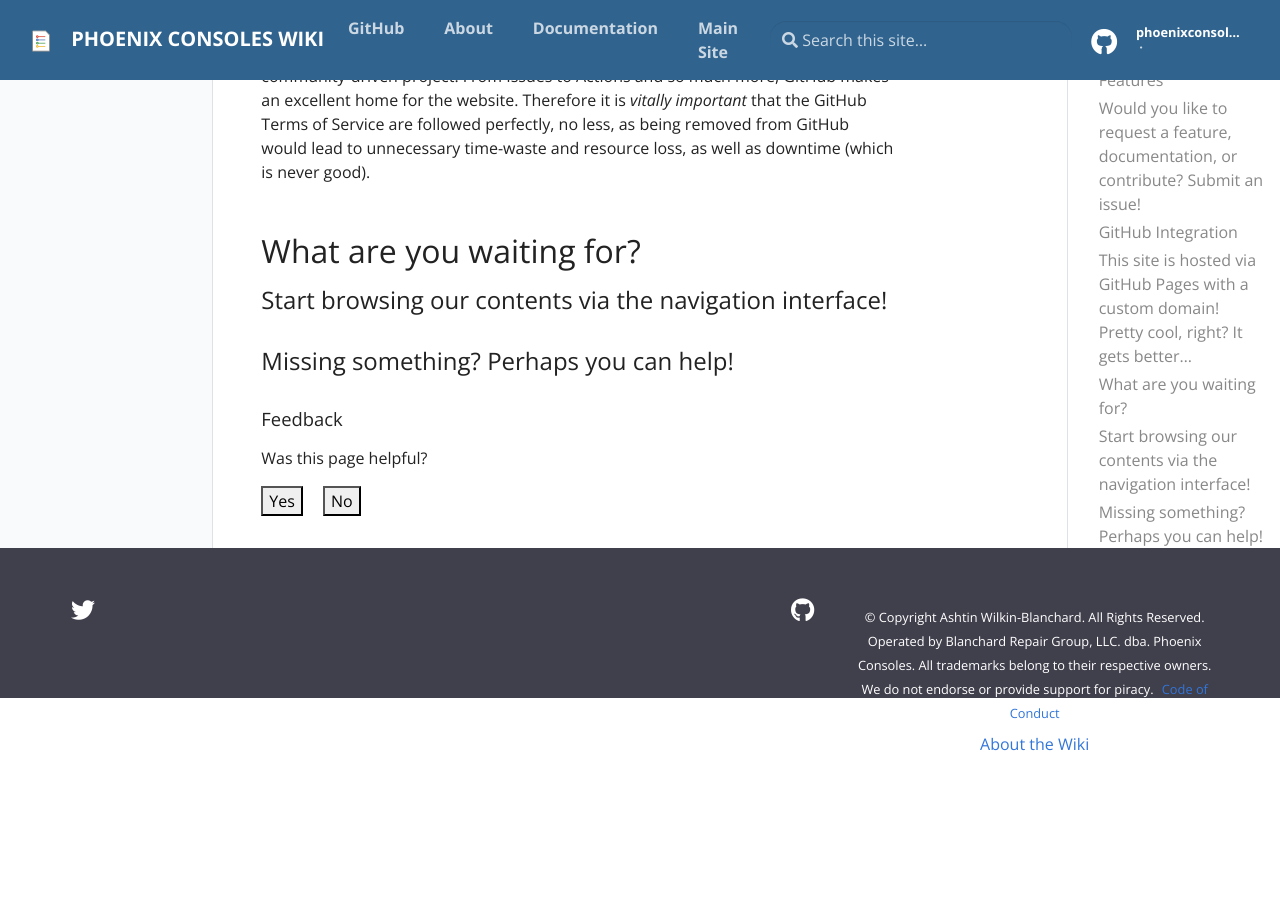
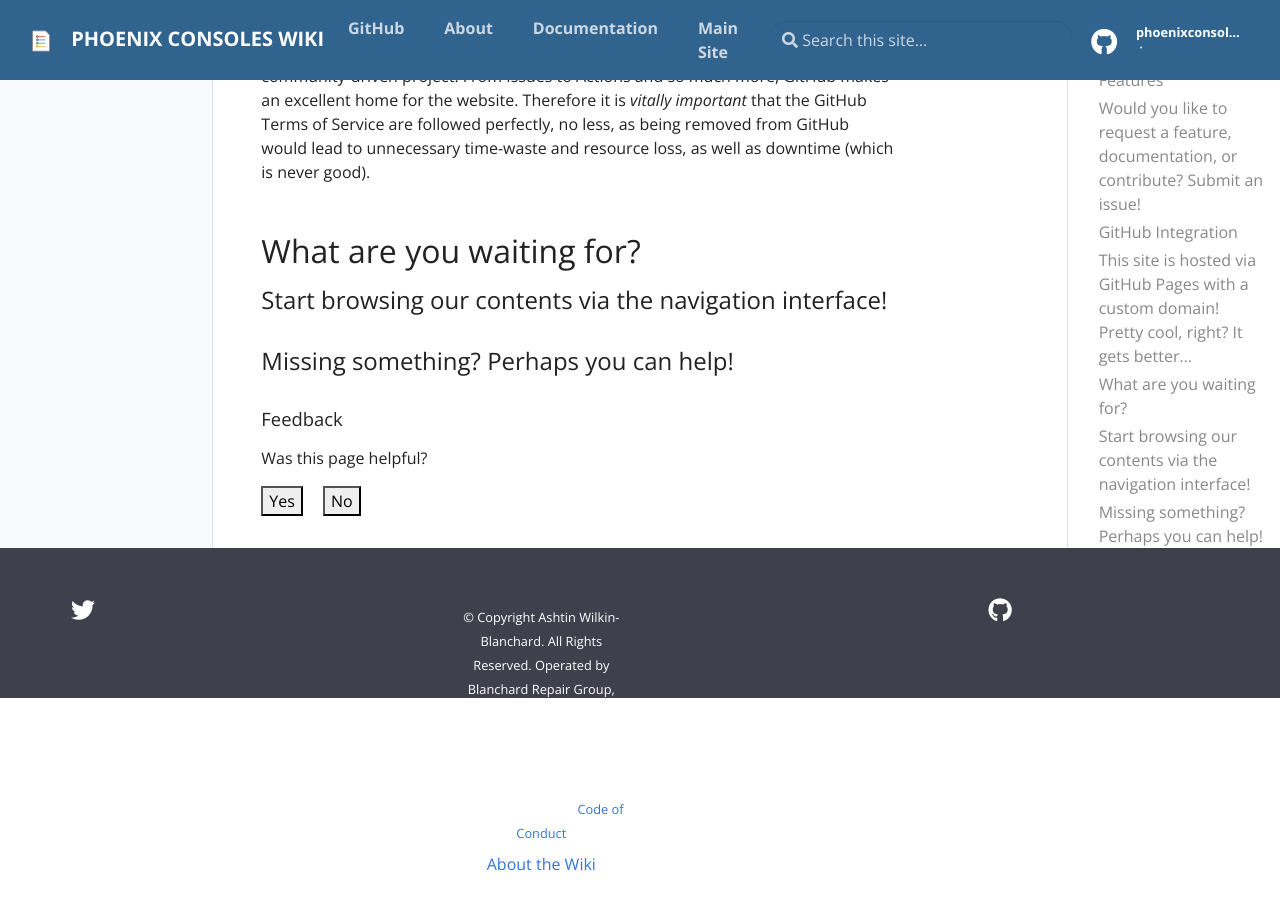
Before and after one commit to PhoenixConsoles/wiki, a Jekyll site: the page built from pages/index.md, in a window 1280 px wide and 900 px high, scrolled down 924 px. Built offline with Jekyll 4.4.1, drawn with Linux system fonts in a browser that asks for light colours; before the commit the page ends 1704 px from its top, so only the background shows below that.

Commit message:
Update footer.html

```diff
--- a/_includes/footer.html
+++ b/_includes/footer.html
@@ -2,7 +2,6 @@
   <div class="container-fluid mx-sm-5">
     <div class="row">
       <div class="col-6 col-sm-4 text-xs-center order-sm-2">
-
 {% if site.twitter %}<ul class="list-inline mb-0">
   <li class="list-inline-item mx-2 h3" data-toggle="tooltip" data-placement="top" title="" aria-label="Twitter" data-original-title="Twitter">
     <a class="text-white" target="_blank" href="https://twitter.com/{{ site.twitter }}">
@@ -11,6 +10,7 @@
   </li>
 </ul>{% endif %}
 </div>
+
 <div class="col-6 col-sm-4 text-right text-xs-center order-sm-3">
 <ul class="list-inline mb-0">
   <li class="list-inline-item mx-2 h3" data-toggle="tooltip" data-placement="top" title="" aria-label="GitHub" data-original-title="GitHub">
@@ -20,7 +20,8 @@
   </li>
 </ul>
 </div>
-<div class="col-12 col-sm-4 text-center py-2 order-sm-3">
+
+<div class="col-12 col-sm-2 text-center py-2 order-sm-2">
   <small class="text-white">© Copyright {{ site.copyrightyear }} {{ site.webdev }}. All Rights Reserved. Operated by {{ site.operator }}. All trademarks belong to their respective owners. We do not endorse or provide support for piracy.</small>
   {% if site.privacy %}<small class="ml-1"><a href="{{ site.privacy }}" target="_blank">Code of Conduct</a></small>{% endif %}
   <p class="mt-2"><a href="/about/">About the Wiki</a></p>
```
